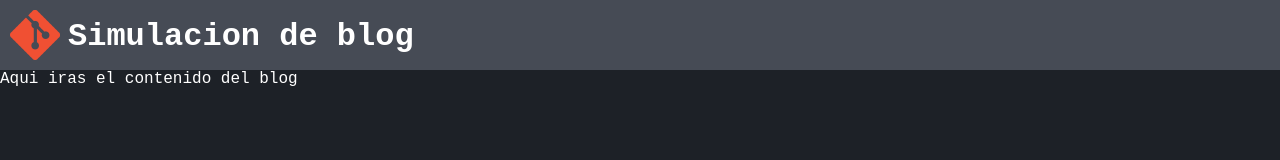
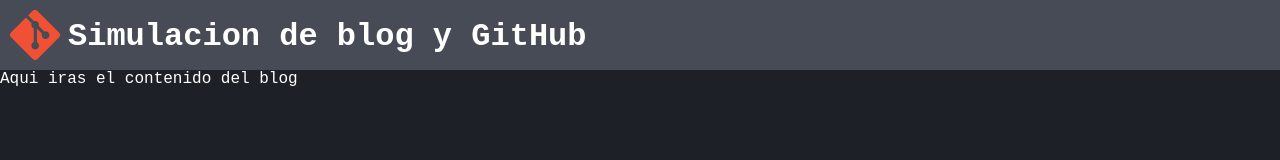
Before and after one commit to Euphemural/Curso-Git, a plain HTML site: page Index.html in a window 1280 px wide. Drawn offline with Linux system fonts and the light colour scheme; a web font is replaced by a local one.

Commit message:
Change title

```diff
--- a/Index.html
+++ b/Index.html
@@ -13,7 +13,7 @@
 <body>
    <div class="bar">
         <img class= "logo" src="img/git.png">
-        <h1>Simulacion de blog</h1>
+        <h1>Simulacion de blog y GitHub</h1>
    </div>
    <div>
     Aqui iras el contenido del blog
```
